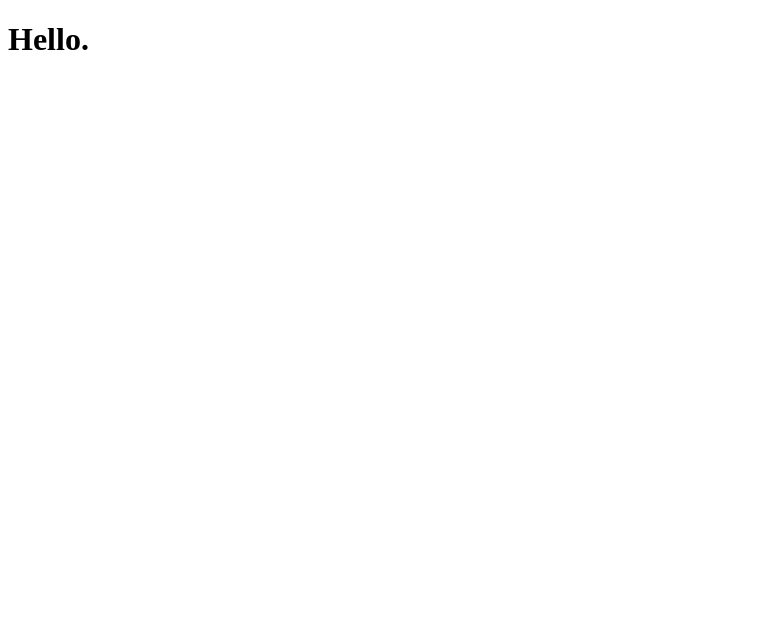
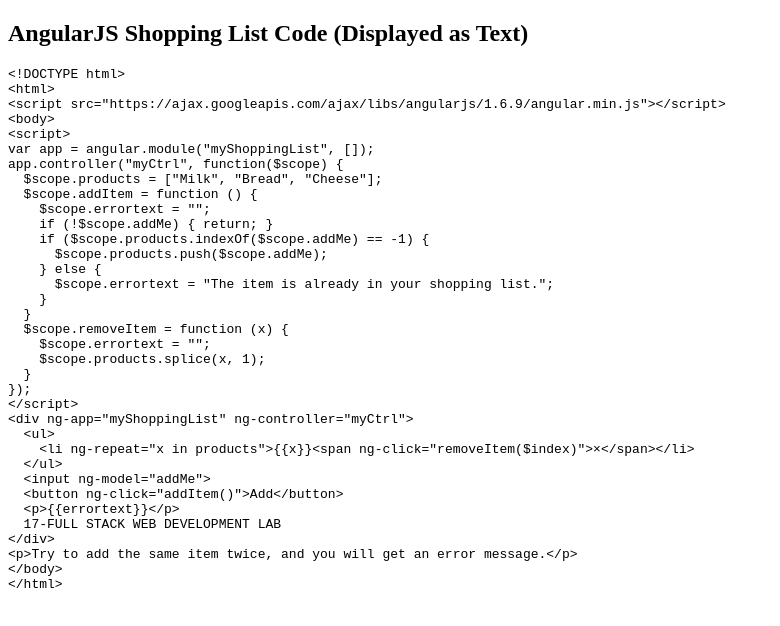
Before and after one commit to Sravn-016/hello, a plain HTML site: page index.html in a window 1280 px wide. Shown: the whole page, without its empty margins (0-780 px from the left). Drawn offline with Linux system fonts and the light colour scheme.

Commit message:
Update index.html

```diff
--- a/index.html
+++ b/index.html
@@ -1,11 +1,47 @@
 <!DOCTYPE html>
-<html lang="en">
+<html>
 <head>
-    <meta charset="UTF-8">
-    <meta name="viewport" content="width=device-width, initial-scale=1.0">
-    <title>sravan</title>
+  <meta charset="utf-8">
+  <title>Display Code Example</title>
 </head>
 <body>
-    <h1><b>Hello.</b></h1>
+  <h2>AngularJS Shopping List Code (Displayed as Text)</h2>
+  <pre style="white-space: pre-wrap; font-family: monospace;">
+&lt;!DOCTYPE html&gt;
+&lt;html&gt;
+&lt;script src="https://ajax.googleapis.com/ajax/libs/angularjs/1.6.9/angular.min.js"&gt;&lt;/script&gt;
+&lt;body&gt;
+&lt;script&gt;
+var app = angular.module("myShoppingList", []);
+app.controller("myCtrl", function($scope) {
+  $scope.products = ["Milk", "Bread", "Cheese"];
+  $scope.addItem = function () {
+    $scope.errortext = "";
+    if (!$scope.addMe) { return; }
+    if ($scope.products.indexOf($scope.addMe) == -1) {
+      $scope.products.push($scope.addMe);
+    } else {
+      $scope.errortext = "The item is already in your shopping list.";
+    }
+  }
+  $scope.removeItem = function (x) {
+    $scope.errortext = "";
+    $scope.products.splice(x, 1);
+  }
+});
+&lt;/script&gt;
+&lt;div ng-app="myShoppingList" ng-controller="myCtrl"&gt;
+  &lt;ul&gt;
+    &lt;li ng-repeat="x in products"&gt;{{x}}&lt;span ng-click="removeItem($index)"&gt;×&lt;/span&gt;&lt;/li&gt;
+  &lt;/ul&gt;
+  &lt;input ng-model="addMe"&gt;
+  &lt;button ng-click="addItem()"&gt;Add&lt;/button&gt;
+  &lt;p&gt;{{errortext}}&lt;/p&gt;
+  17-FULL STACK WEB DEVELOPMENT LAB
+&lt;/div&gt;
+&lt;p&gt;Try to add the same item twice, and you will get an error message.&lt;/p&gt;
+&lt;/body&gt;
+&lt;/html&gt;
+  </pre>
 </body>
 </html>
```
